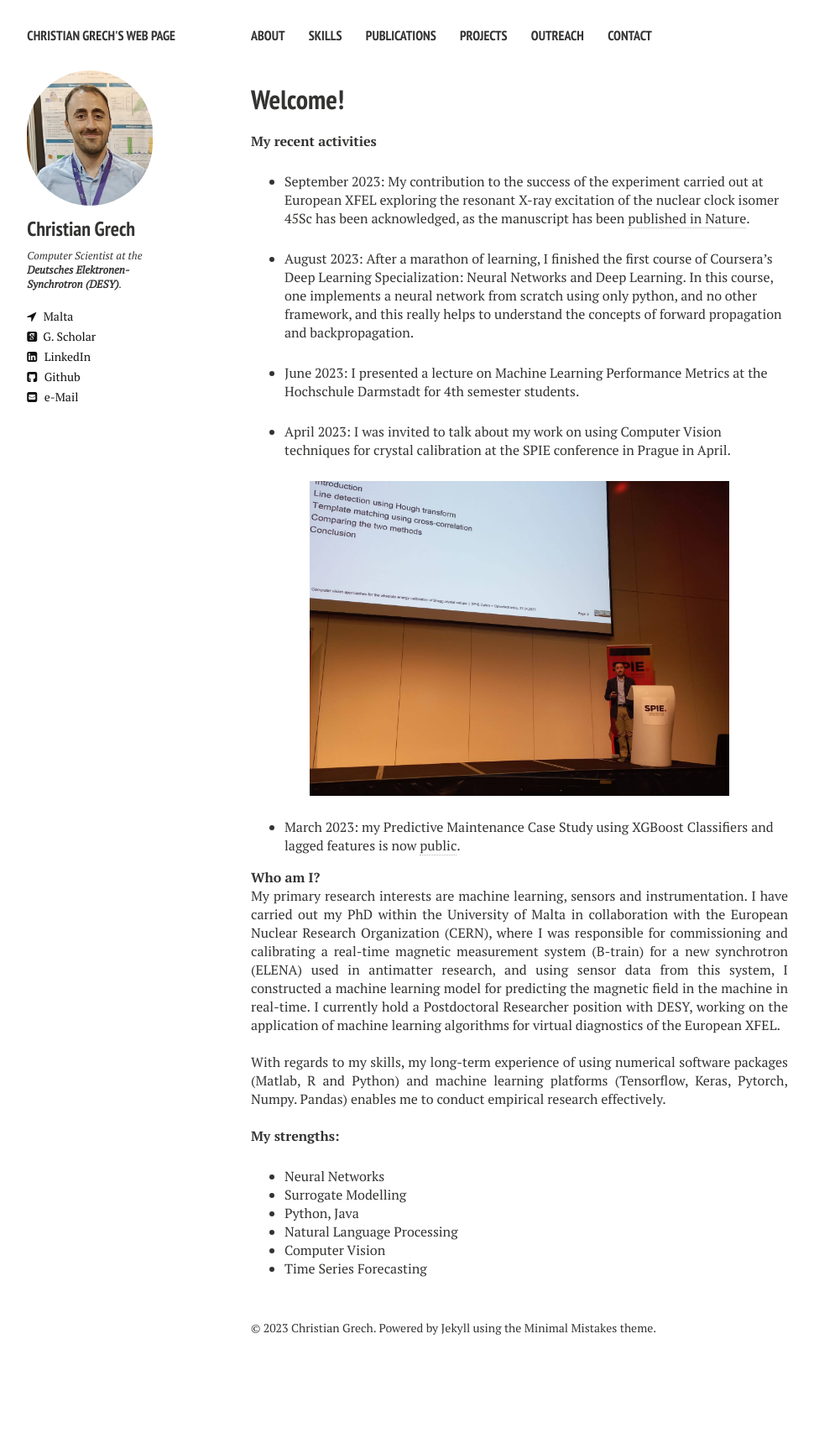
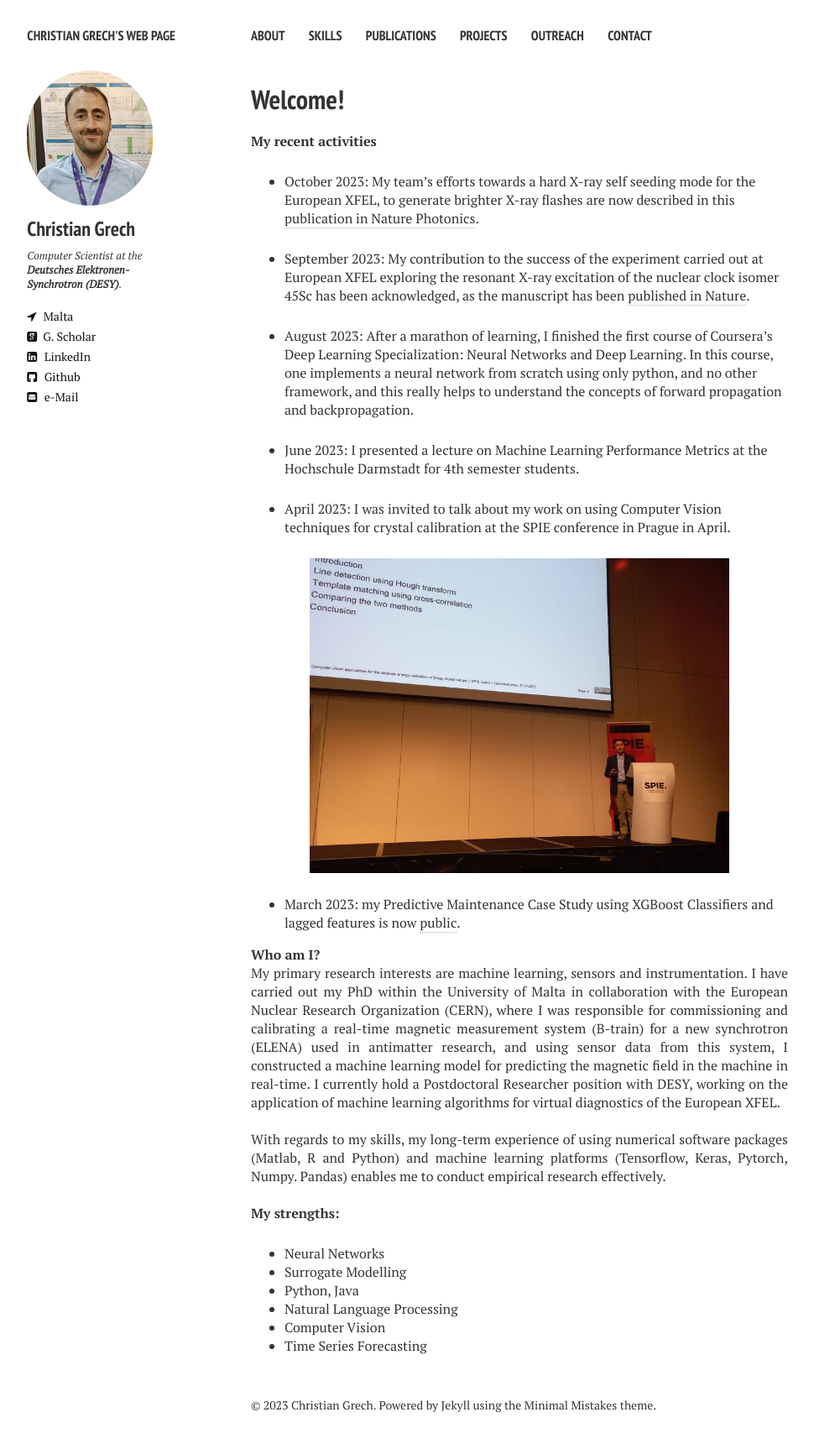
Before and after one commit to cgre23/cgre23.github.io, a Jekyll site: the page built from index.md, in a window 1280 px wide. Shown: the whole page at 84% size, without its empty margins (21-991 px from the left). Built offline with Jekyll 4.4.1, drawn with Linux system fonts in a browser that asks for light colours; nearby versions of some CDN libraries; before the commit the page ends 1640 px from its top, so only the background shows below that.

Commit message:
updated website

```diff
--- a/index.md
+++ b/index.md
@@ -7,6 +7,7 @@ image: banner1.png
 ---
 **My recent activities**
 
+* October 2023: My team's efforts towards a hard X-ray self seeding mode for the European XFEL, to generate brighter X-ray flashes are now described in this  [publication in Nature Photonics](https://www.nature.com/articles/s41566-023-01305-x). <br>
 
 * September 2023: My contribution to the success of the experiment carried out at European XFEL exploring the resonant X-ray excitation of the nuclear clock isomer 45Sc has been acknowledged, as the manuscript has been [published in Nature](https://www.nature.com/articles/s41586-023-06491-w). <br>
 
```
Also changed, not shown: 3 other files.
